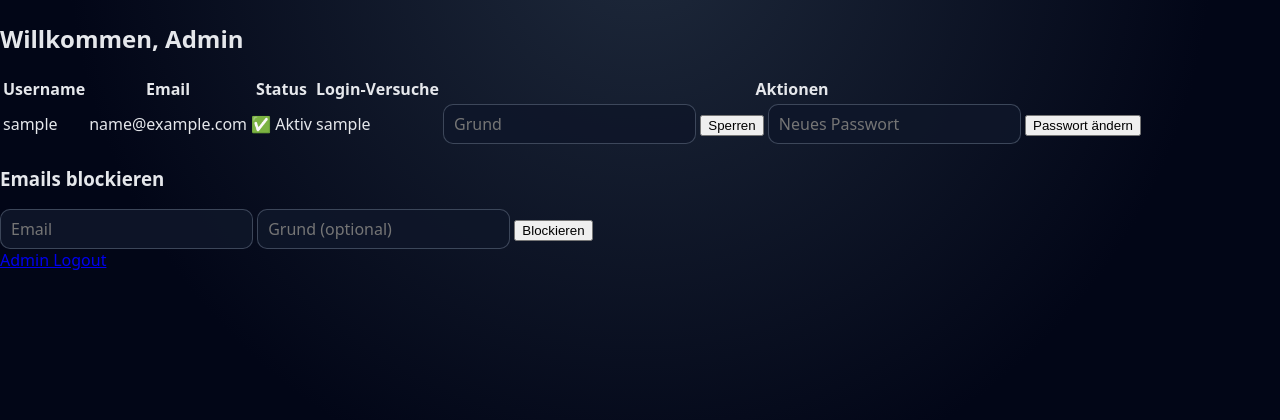
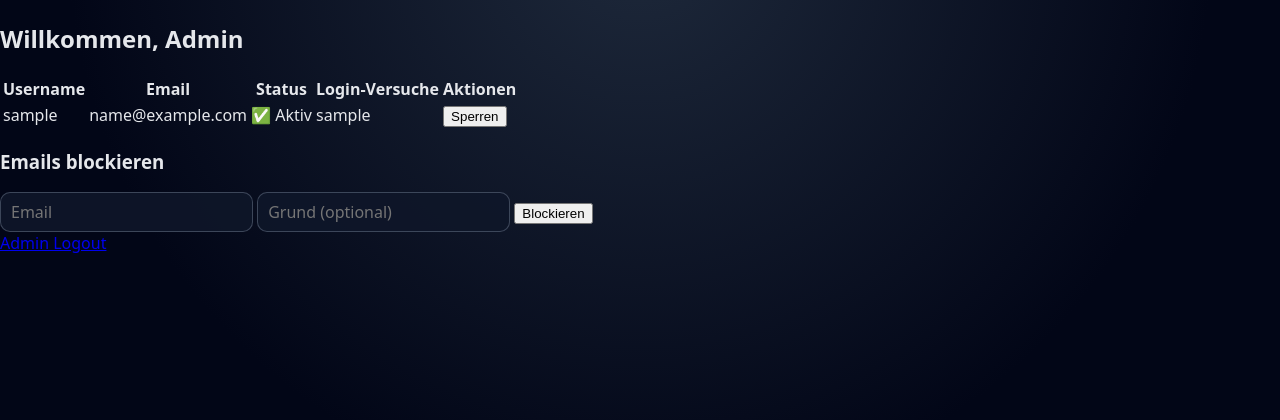
Before and after one commit to luki2005/vivendy, a Flask app: template templates/admin_users.html in a window 1280 px wide. Shown: the part 64-484 px from the top of the page. Run offline with Flask 3, Linux system fonts and the light colour scheme; the template is opened without the code that fills it: most values are stand-ins (such as "Sample title", 1, 10 or a date in 2020).

Commit message:
Update admin_users.html

```diff
--- a/templates/admin_users.html
+++ b/templates/admin_users.html
@@ -31,20 +31,19 @@
             <td>{{ user.login_attempts or 0 }}</td>
             <td>
                 {% if not user.banned %}
+                <!-- Ban Button -->
                 <form action="{{ url_for('ban_user', user_id=user._id) }}" method="post" style="display:inline;">
-                    <input type="text" name="reason" placeholder="Grund" required>
                     <button type="submit">Sperren</button>
                 </form>
                 {% else %}
+                <!-- Unban / Reset Passwort Button -->
                 <form action="{{ url_for('unban_user', user_id=user._id) }}" method="post" style="display:inline;">
                     <button type="submit">Freischalten</button>
                 </form>
+                <form action="{{ url_for('reset_password', user_id=user._id) }}" method="get" style="display:inline;">
+                    <button type="submit">Passwort zurücksetzen</button>
+                </form>
                 {% endif %}
-
-                <form action="{{ url_for('admin_change_password', user_id=user._id) }}" method="post" style="display:inline;">
-                    <input type="password" name="password" placeholder="Neues Passwort" required>
-                    <button type="submit">Passwort ändern</button>
-                </form>
             </td>
         </tr>
         {% endfor %}
```
